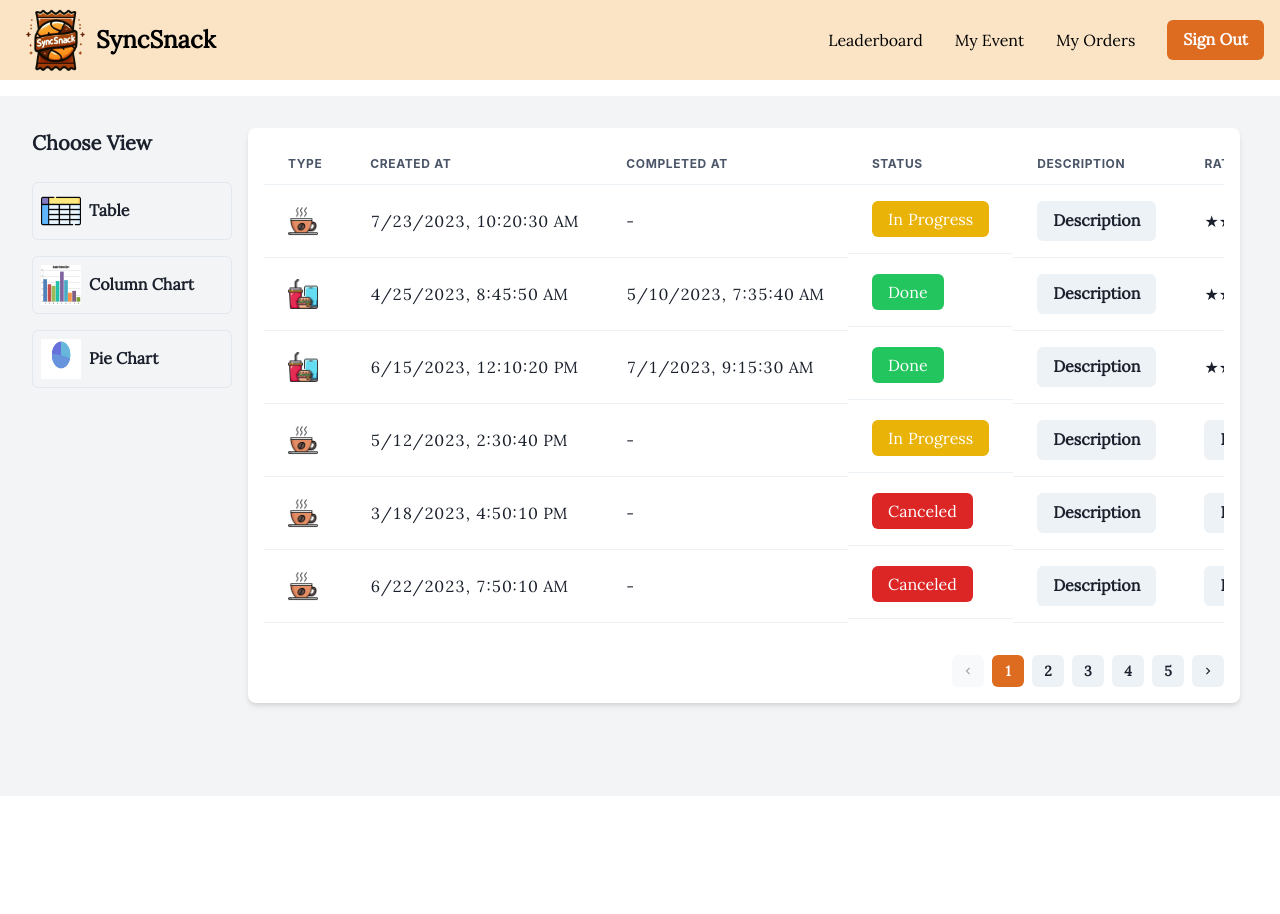
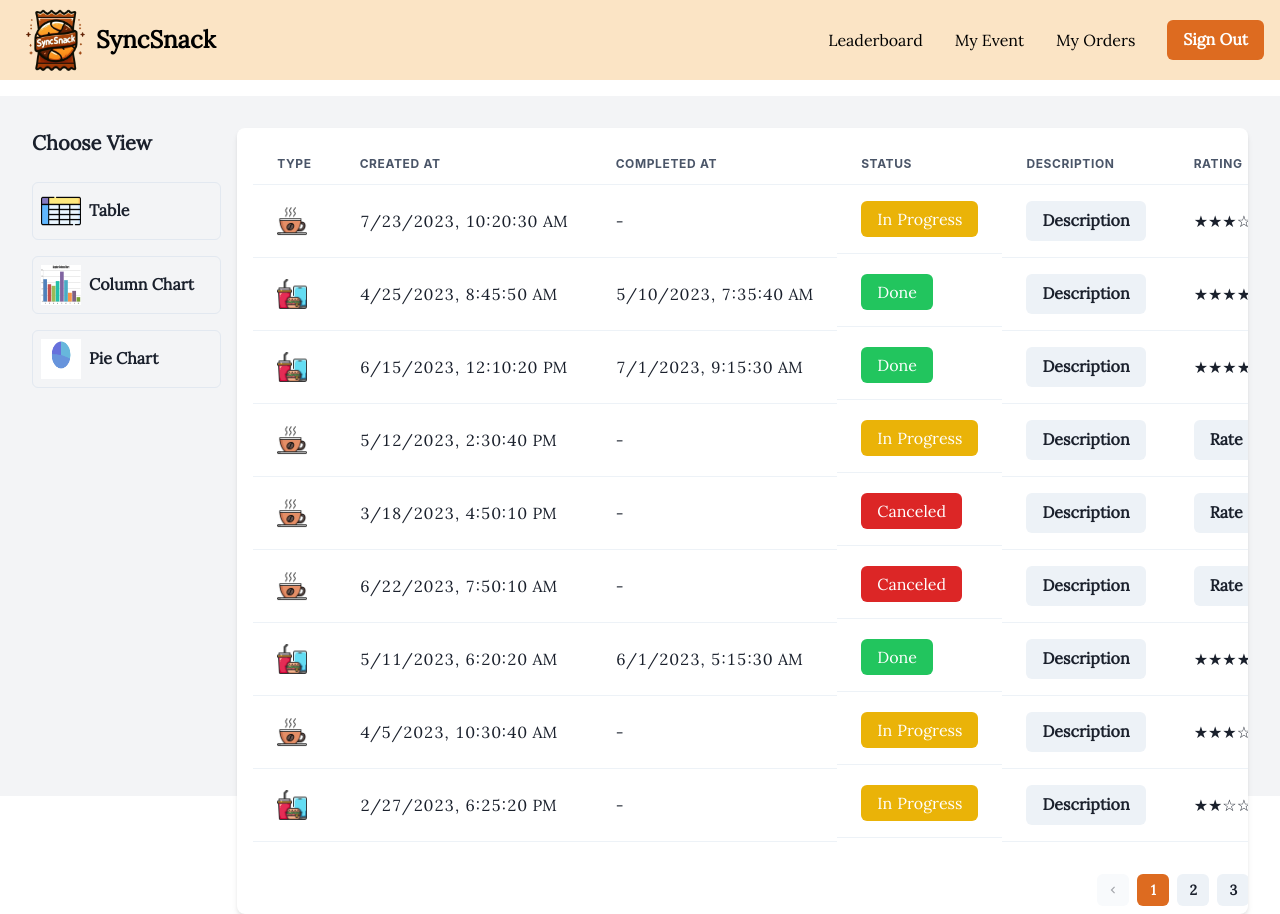
Before and after one commit to simecki123/SyncSnackApp, a Next.js app in the folder sync-snack/: page /orders in a window 1280 px wide. Before the commit the page ends 800 px from the top, so only its background shows below. Built offline with nearby package versions, Linux system fonts and the light colour scheme; no server answers; sample sign-in values are in the browser's storage.

Commit message:
make pagination display proper

```diff
--- a/sync-snack/app/(main)/orders/page.tsx
+++ b/sync-snack/app/(main)/orders/page.tsx
@@ -4,7 +4,7 @@ import OrdersManagement from '@/app/components/my-orders/OrdersManagment';
 
 export default function OrdersPage() {
   return (
-    <Box className='p-8 bg-gray-100' style={{ height: 'calc(100vh - 100px)' }}>
+    <Box className='p-8 bg-gray-100 flex flex-col' style={{ height: 'calc(100vh - 100px)' }}>
       <OrdersManagement orders={mockedData} />
     </Box>
   );
--- a/sync-snack/app/components/login/LoginForm.tsx
+++ b/sync-snack/app/components/login/LoginForm.tsx
@@ -45,7 +45,7 @@ export default function LoginForm() {
   }
 
   return (
-    <Card className="w-96">
+    <Card className="w-96" colorScheme="red">
       <CardHeader>
         <Box className="flex justify-center items-center">
           <Text className="font-bold text-xl">Log Into SyncSnack</Text>
--- a/sync-snack/app/components/my-orders/OrdersManagment.tsx
+++ b/sync-snack/app/components/my-orders/OrdersManagment.tsx
@@ -24,11 +24,12 @@ export default function OrdersManagement({ orders }: { orders: any[] }) {
   };
 
   return (
-    <Flex width="100%"> {/* Adjust the 100px based on your header height */}
-      <Box width="200px" mr={4} flexShrink={0}>
+    <Flex className='flex w-full grow border-black'> {/* Adjust the 100px based on your header height */}
+      <Box width="200px" mr={4}>
         <ChooseChart setView={setView} />
       </Box>
-      <Box flex={1} bg="white" rounded="lg" shadow="md" overflow="hidden" maxWidth="calc(100% - 224px)"> {/* 200px + 24px margin */}
+      <Box className='flex grow border-black' bg="white" rounded="lg" shadow="md"
+        overflow="hidden">
         {renderView()}
       </Box>
     </Flex>
--- a/sync-snack/app/components/my-orders/orders-table/OrdersTable.tsx
+++ b/sync-snack/app/components/my-orders/orders-table/OrdersTable.tsx
@@ -10,7 +10,7 @@ import OrderRow from '../order-row/OrderRow';
 
 export default function OrdersTable({ orders }: any) {
   const [currentPage, setCurrentPage] = useState(1);
-  const itemsPerPage = 6;
+  const itemsPerPage = 9;
 
   const indexOfLastItem = currentPage * itemsPerPage;
   const indexOfFirstItem = indexOfLastItem - itemsPerPage;
@@ -47,8 +47,8 @@ export default function OrdersTable({ orders }: any) {
   };
 
   return (
-    <Box className='flex flex-col justify-between'>
-      <Box style={{ flex: 1 }} className='p-4'>
+    <Box className='flex flex-col'>
+      <Box className='p-4 flex-none border-black'>
         <TableContainer>
           <Table variant="simple" colorScheme="gray">
             <Thead>
@@ -70,7 +70,7 @@ export default function OrdersTable({ orders }: any) {
         </TableContainer>
       </Box>
 
-      <Flex style={{ flexShrink: 0 }} justifyContent="flex-end" mt={4} className='mr-4 mb-4'>
+      <Flex justifyContent="flex-end" alignItems="flex-end" mt={4} className='mr-4 mb-2 grow'>
         <HStack spacing={2}>
           <IconButton
             aria-label="Previous page"
```
